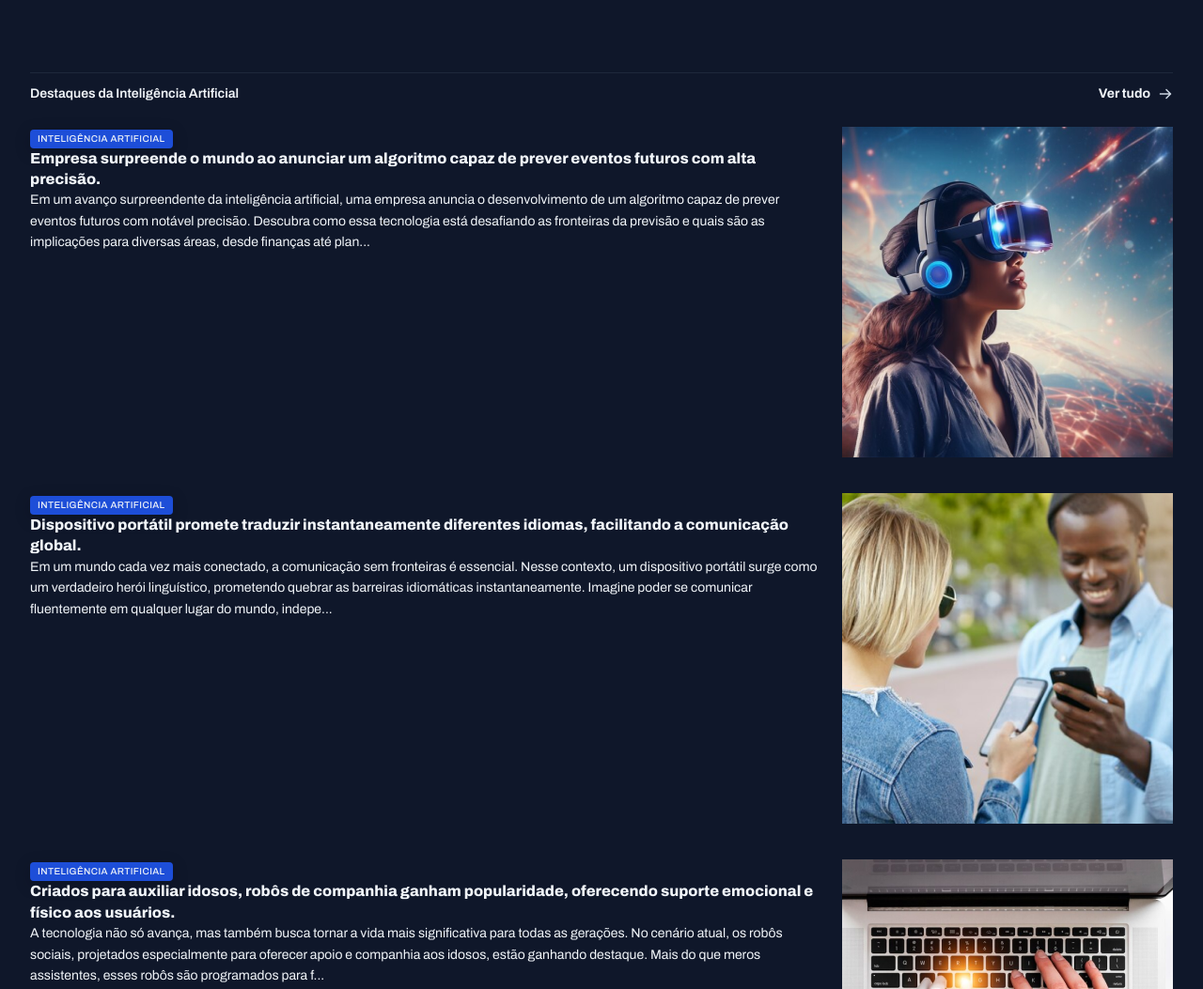
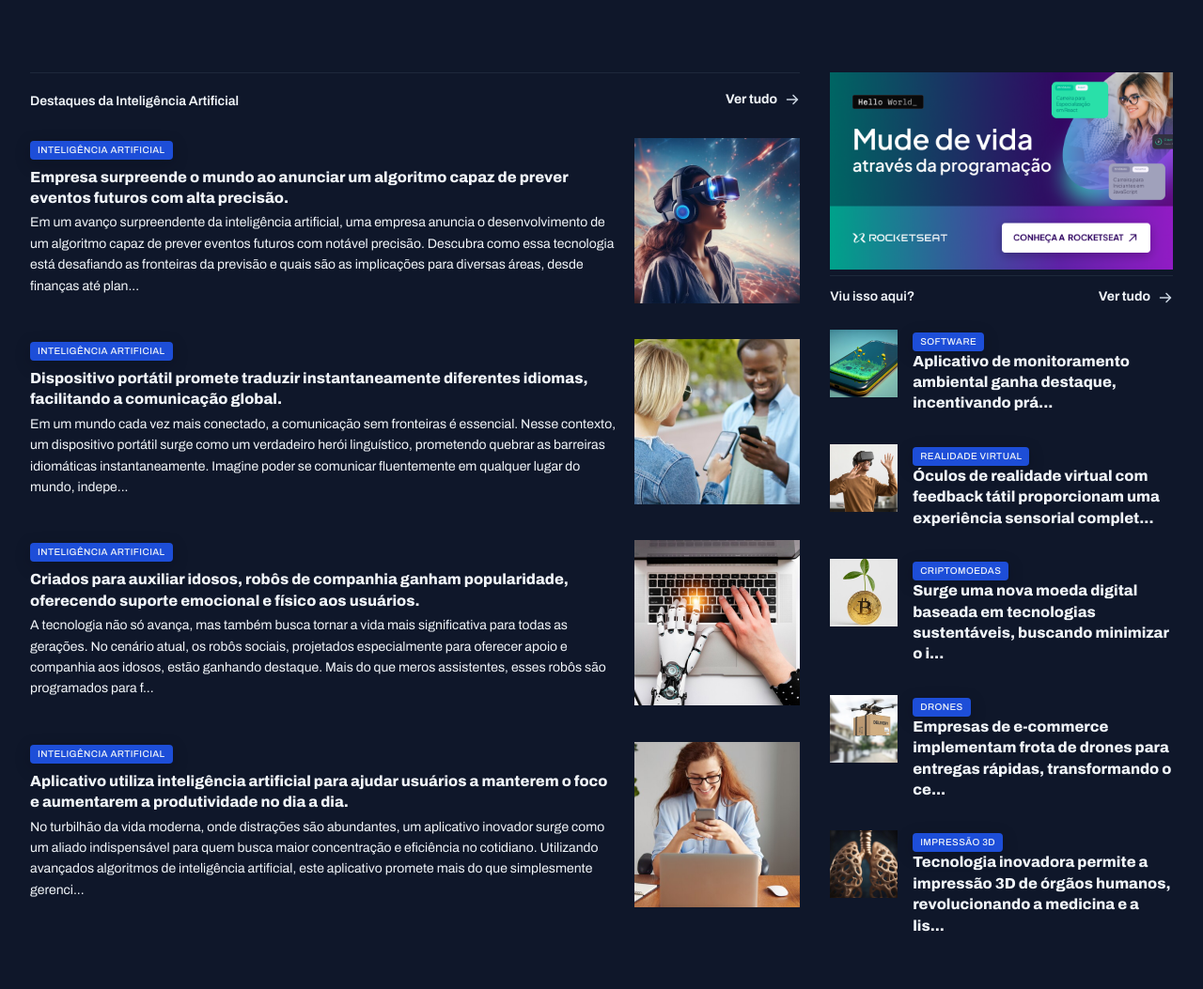
Before and after one commit to rafa-leite/portal-de-noticias, a plain HTML site: page index.html in a window 1280 px wide. Shown: the part 986-2039 px from the top of the page at 94% size. After the commit the page ends 1983 px from the top, so only its background shows below. Drawn offline with Linux system fonts and the light colour scheme.

Commit message:
estruturando as ultimas seções

```diff
--- a/index.html
+++ b/index.html
@@ -196,7 +196,7 @@
         </div>
     </section>
 
-    <div>
+    <aside>
       <div id="ads">
         <img src="assets/images/Ads.png" alt="">
       </div>
@@ -219,7 +219,7 @@
             <div>
               <span class="content-tag">Software</span>
               <h3 class="text-xl">
-                Aplicativo de monitoramento ambiental ganha destaque, incentivando práticas ecológicas e pro...
+                Aplicativo de monitoramento ambiental ganha destaque, incentivando prá...
               </h3>
             </div>
           </article>
@@ -277,7 +277,7 @@
           </article>
         </div>
       </section>
-    </div>
+    </aside>
   </main>
 </body>
 
--- a/styles/global.css
+++ b/styles/global.css
@@ -51,7 +51,15 @@ img {
 
 main {
   margin-top: 40px;
-  gap: 80px;
+  row-gap: 80px;
+  column-gap: 32px;
+
+  grid-template-columns: 2fr 30%;
+
+  grid-template-areas:
+  "featured featured"
+  "weekly weekly"
+  "ai aside";
 }
 
 .content-tag {
--- a/styles/sections.css
+++ b/styles/sections.css
@@ -22,6 +22,8 @@ section header {
 
 
 #featured {
+  grid-area: featured;
+
   img {
     height: 100%;
     object-fit: cover;
@@ -61,6 +63,7 @@ section header {
 }
 
 #weekly {
+  grid-area: weekly;
 
   &>div {
     grid-template-columns: repeat(4, 292px);
@@ -86,3 +89,30 @@ section header {
   }
 
 }
+
+#ai {
+  grid-area: ai;
+
+  img {
+    width: 176px;
+    aspect-ratio: 1/1;
+    object-fit: cover;
+  }
+
+  h3 {
+    margin-block: 8px 4px;
+  }
+}
+
+aside {
+  grid-area: aside;
+}
+
+#more {
+
+  img {
+    width: 72px;
+    aspect-ratio: 1/1;
+    object-fit: cover;
+  }
+}
```
